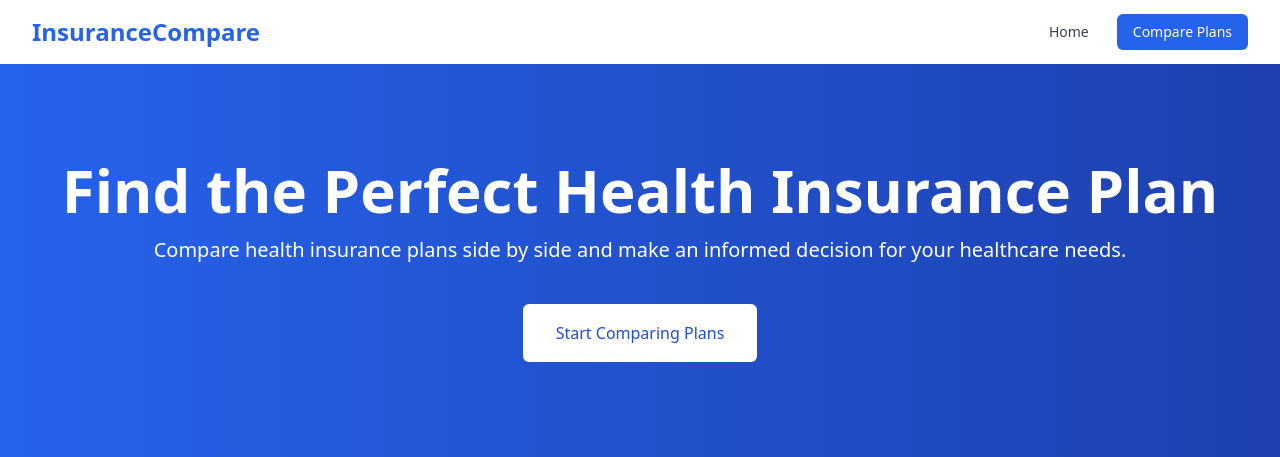
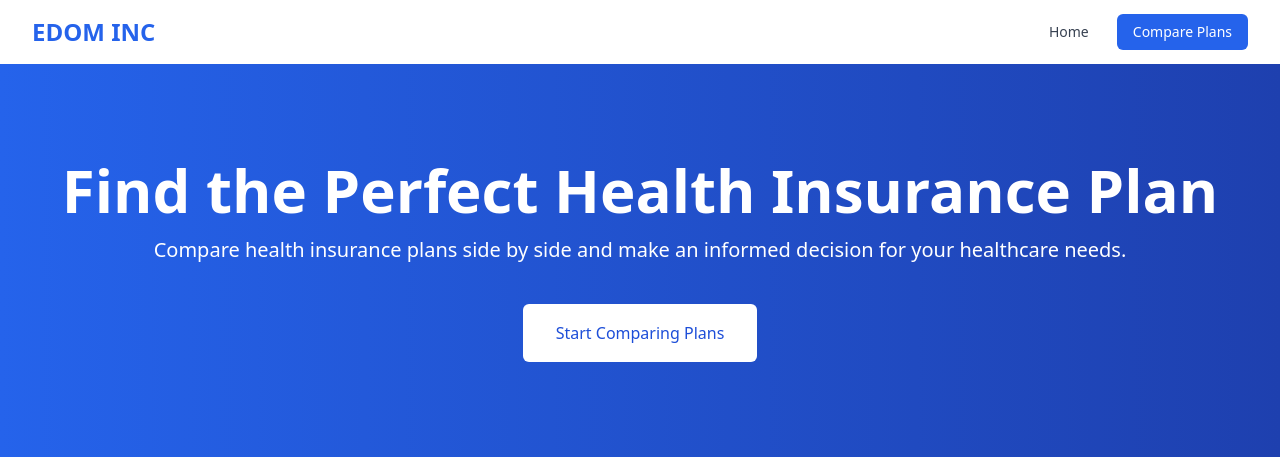
Before and after one commit to GCGE222/InsuranceBroker, a Django app: page / in a window 1280 px wide. Shown: the top 457 px of the page. Run offline with Django 5.2, Linux system fonts and the light colour scheme.

Commit message:
Update base.html

```diff
--- a/templates/base.html
+++ b/templates/base.html
@@ -12,7 +12,7 @@
             <div class="flex justify-between h-16">
                 <div class="flex">
                     <a href="{% url 'marketplace:home' %}" class="flex items-center">
-                        <span class="text-2xl font-bold text-blue-600">InsuranceCompare</span>
+                        <span class="text-2xl font-bold text-blue-600">EDOM INC</span>
                     </a>
                 </div>
                 <div class="flex items-center space-x-4">
```
